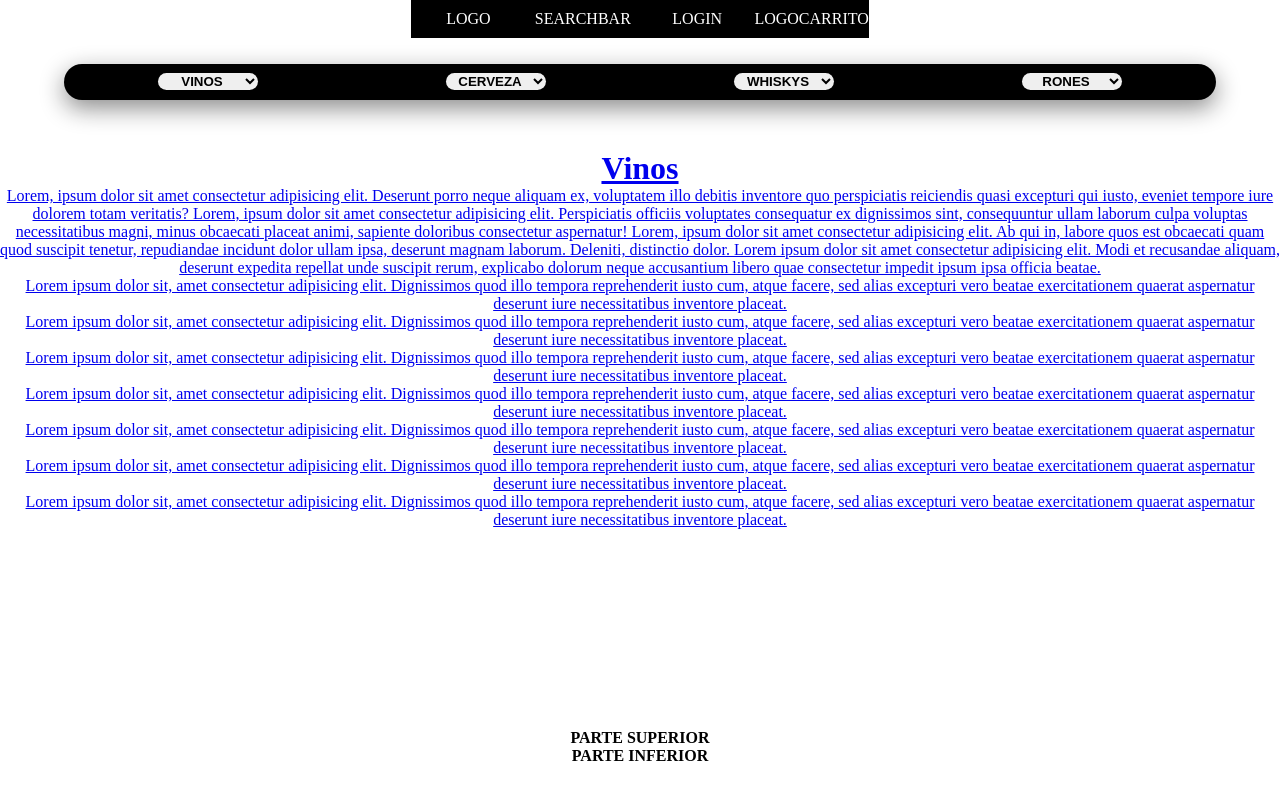
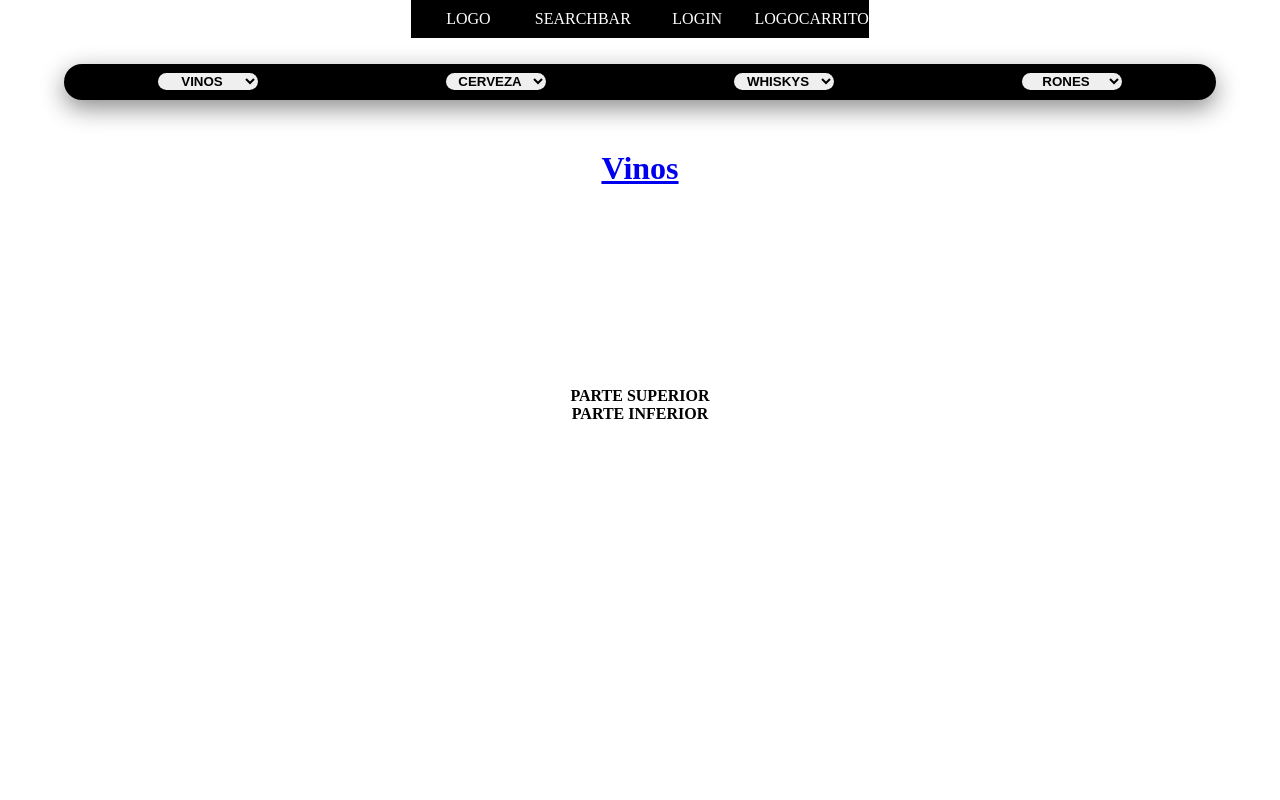
Before and after one commit to Drinks-Ecommerce/DRINKS-E-COMMERCE, a React (Vite) app in the folder client/: page / in a window 1280 px wide. Shown: the top 800 px of the page. Built offline with nearby package versions, Linux system fonts and the light colour scheme.

Commit message:
cambios en reducer

```diff
--- a/client/src/components/Home.css
+++ b/client/src/components/Home.css
@@ -46,6 +46,7 @@
   }
 
   .footer{
+
     margin-top: 200px;
     text-align: center;
   }
--- a/client/src/components/Home.jsx
+++ b/client/src/components/Home.jsx
@@ -1,97 +1,34 @@
 import { Link } from "react-router-dom";
-
 import NavBar from "./NavBar";
 import Footer from "./Footer";
-
 import './NavBar.css';
 import './Home.css'
-
 
 export default function Home(){
 
     return(
         <div className="contenedor_general">
 
-            <div className="conte_encabezado">
-                <div>LOGO</div>
-                <div className="logo">
-                    SEARCHBAR
-                </div>
-                <div>LOGIN</div>
-                <div>LOGOCARRITO</div>
+            <div className="conte_encabezado"> <div>LOGO</div><div className="logo">SEARCHBAR</div>
+            <div>LOGIN</div> <div>LOGOCARRITO</div>
             </div>
+            <div className="nav"><NavBar/></div>
 
 
 
-            <div className="nav">
-                <NavBar/>
-            </div>
-
-            <div className="vinos">
-                <Link to={"/cards"}>
-                    <h1>Vinos</h1>
-                    <p>Lorem, ipsum dolor sit amet consectetur adipisicing
-                         elit. Deserunt porro neque aliquam ex, voluptatem illo debitis inventore quo perspiciatis reiciendis quasi excepturi qui iusto,
-                        eveniet tempore iure dolorem totam veritatis?
-                        Lorem, ipsum dolor sit amet consectetur adipisicing
-                        elit. Perspiciatis officiis voluptates consequatur
-                         ex dignissimos sint, consequuntur ullam laborum
-                         culpa voluptas necessitatibus magni, minus
-                          obcaecati placeat animi, sapiente doloribus
-                           consectetur aspernatur! Lorem, ipsum dolor
-                           sit amet consectetur adipisicing elit. Ab qui
-                            in, labore quos est obcaecati quam quod suscipit
-                            tenetur, repudiandae incidunt dolor ullam ipsa,
-                             deserunt magnam laborum. Deleniti, distinctio
-                             dolor. Lorem ipsum dolor sit amet consectetur
-                      adipisicing elit. Modi et recusandae aliquam, deserunt
-                       expedita repellat unde suscipit rerum, explicabo
-                       dolorum neque accusantium libero quae consectetur
-                        impedit ipsum ipsa officia beatae.
-                    </p>
-                    <p>Lorem ipsum dolor sit, amet consectetur adipisicing
-                         elit. Dignissimos quod illo tempora reprehenderit
-                         iusto cum, atque facere, sed alias excepturi vero
-                         beatae exercitationem quaerat aspernatur deserunt
-                         iure necessitatibus inventore placeat.</p>
-
-                         <p>Lorem ipsum dolor sit, amet consectetur adipisicing
-                         elit. Dignissimos quod illo tempora reprehenderit
-                         iusto cum, atque facere, sed alias excepturi vero
-                         beatae exercitationem quaerat aspernatur deserunt
-                         iure necessitatibus inventore placeat.</p>
-                         <p>Lorem ipsum dolor sit, amet consectetur adipisicing
-                         elit. Dignissimos quod illo tempora reprehenderit
-                         iusto cum, atque facere, sed alias excepturi vero
-                         beatae exercitationem quaerat aspernatur deserunt
-                         iure necessitatibus inventore placeat.</p>
-                         <p>Lorem ipsum dolor sit, amet consectetur adipisicing
-                         elit. Dignissimos quod illo tempora reprehenderit
-                         iusto cum, atque facere, sed alias excepturi vero
-                         beatae exercitationem quaerat aspernatur deserunt
-                         iure necessitatibus inventore placeat.</p>
-                         <p>Lorem ipsum dolor sit, amet consectetur adipisicing
-                         elit. Dignissimos quod illo tempora reprehenderit
-                         iusto cum, atque facere, sed alias excepturi vero
-                         beatae exercitationem quaerat aspernatur deserunt
-                         iure necessitatibus inventore placeat.</p>
-                         <p>Lorem ipsum dolor sit, amet consectetur adipisicing
-                         elit. Dignissimos quod illo tempora reprehenderit
-                         iusto cum, atque facere, sed alias excepturi vero
-                         beatae exercitationem quaerat aspernatur deserunt
-                         iure necessitatibus inventore placeat.</p>
-                         <p>Lorem ipsum dolor sit, amet consectetur adipisicing
-                         elit. Dignissimos quod illo tempora reprehenderit
-                         iusto cum, atque facere, sed alias excepturi vero
-                         beatae exercitationem quaerat aspernatur deserunt
-                         iure necessitatibus inventore placeat.</p>
-                </Link>
-            </div>
+            <div className="vinos"><Link to={"/cards"}><h1>Vinos</h1></Link></div>
 
             <div className="footer">
                 <Footer />
             </div>
 
+
+
+
+
+
+
+
         </div>
     )
 }
```
